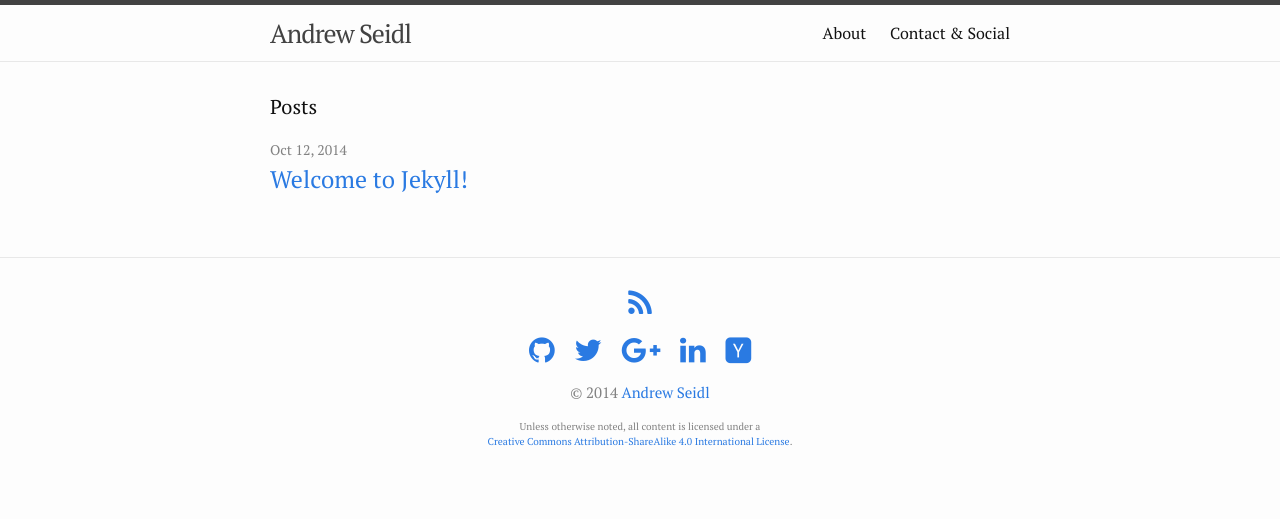
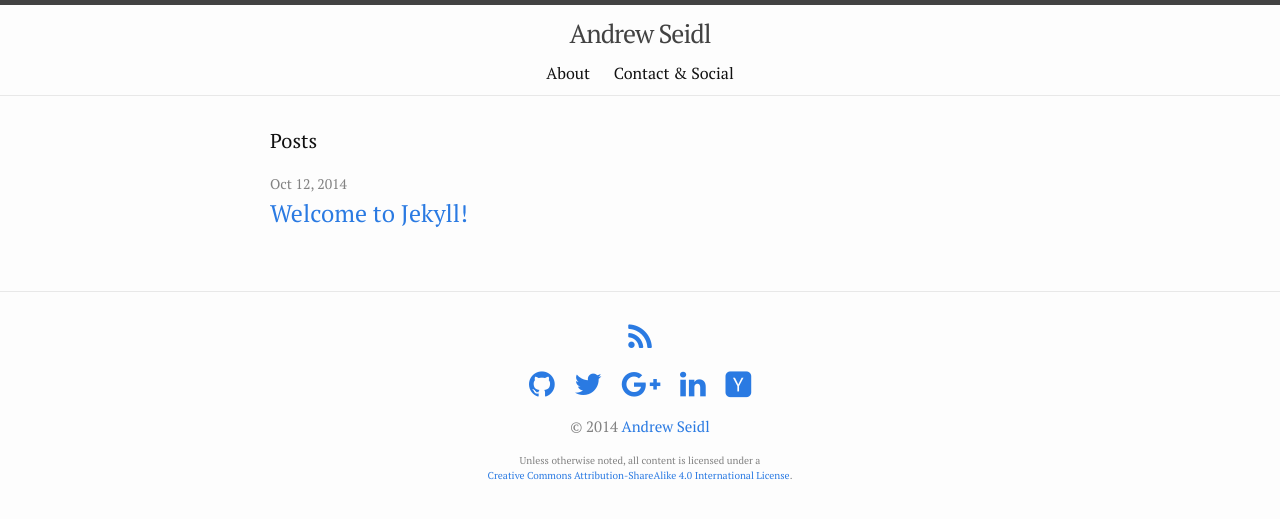
Before and after one commit to andrewseidl/andrewseidl.com, a Jekyll site: the page built from index.html, in a window 1280 px wide. Shown: the top 519 px of the page. Built offline with Jekyll 4.4.1, drawn with Linux system fonts in a browser that asks for light colours; nearby versions of some CDN libraries.

Commit message:
Rearrange header layout

```diff
--- a/_sass/_layout.scss
+++ b/_sass/_layout.scss
@@ -8,14 +8,14 @@
 
     // Positioning context for the mobile navigation icon
     position: relative;
+
+    text-align: center;
 }
 
 .site-title {
     font-size: 26px;
     line-height: 56px;
     letter-spacing: -1px;
-    margin-bottom: 0;
-    float: left;
 
     &,
     &:visited {
@@ -24,9 +24,7 @@
 }
 
 .site-nav {
-    float: right;
-    line-height: 56px;
-
+    margin-bottom: 10px;
     .menu-icon {
         display: none;
     }
```
